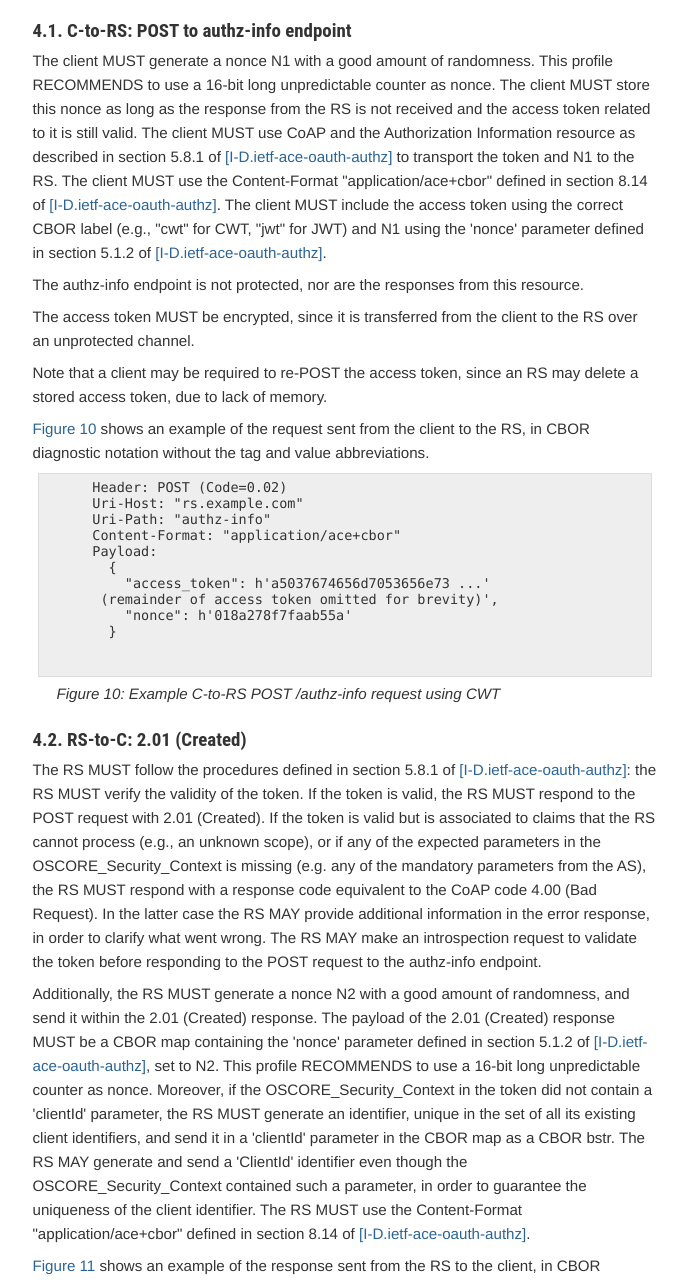
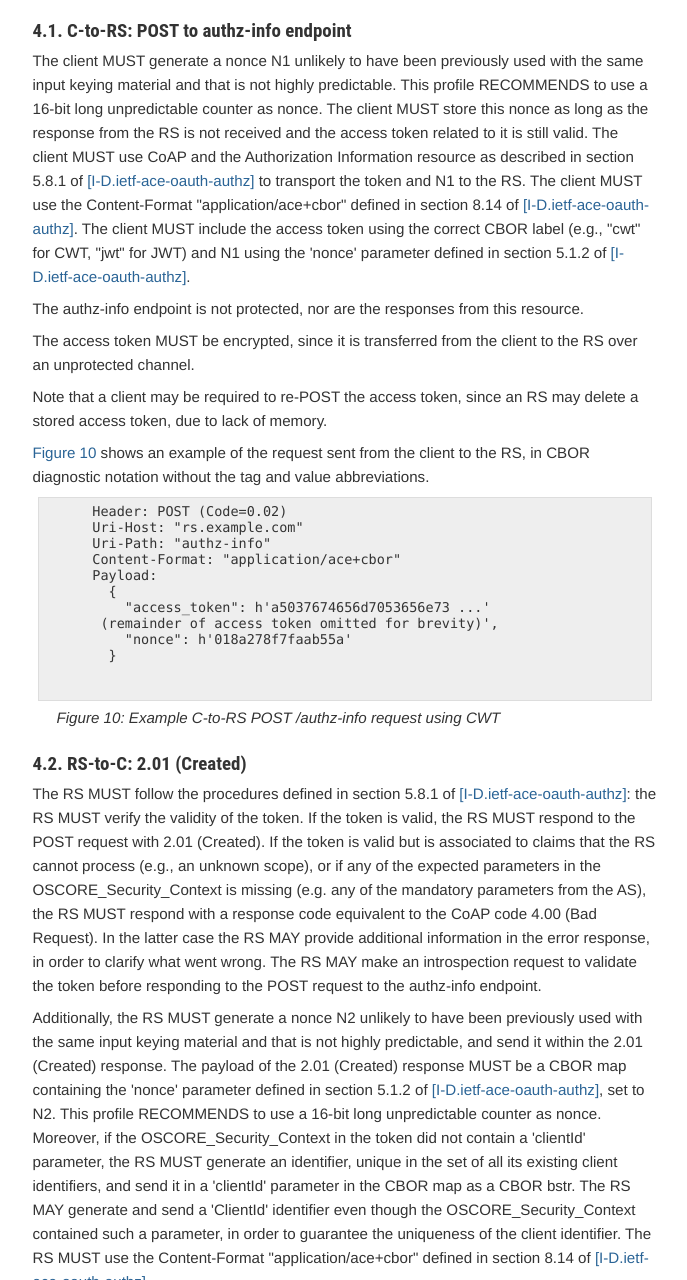
Before and after one commit to kaduk/ace-oscore-profile, a plain HTML site: page nonces-prop3/draft-ietf-ace-oscore-profile.html in a window 1280 px wide. Shown: the part 10720-12000 px from the top of the page, without its empty margins (123-810 px from the left). Drawn offline with Linux system fonts and the light colour scheme.

Commit message:
Script updating gh-pages from 74f4af3. [ci skip]

```diff
--- a/nonces-prop3/draft-ietf-ace-oscore-profile.html
+++ b/nonces-prop3/draft-ietf-ace-oscore-profile.html
@@ -823,7 +823,7 @@ OSCORE_Security_Context = {
 <h1 id="rfc.section.4.1">
 <a href="#rfc.section.4.1">4.1.</a> <a href="#c-rs" id="c-rs">C-to-RS: POST to authz-info endpoint</a>
 </h1>
-<p id="rfc.section.4.1.p.1">The client MUST generate a nonce N1 with a good amount of randomness. This profile RECOMMENDS to use a 16-bit long unpredictable counter as nonce. The client MUST store this nonce as long as the response from the RS is not received and the access token related to it is still valid. The client MUST use CoAP and the Authorization Information resource as described in section 5.8.1 of <a href="#I-D.ietf-ace-oauth-authz" class="xref">[I-D.ietf-ace-oauth-authz]</a> to transport the token and N1 to the RS. The client MUST use the Content-Format "application/ace+cbor" defined in section 8.14 of <a href="#I-D.ietf-ace-oauth-authz" class="xref">[I-D.ietf-ace-oauth-authz]</a>. The client MUST include the access token using the correct CBOR label (e.g., "cwt" for CWT, "jwt" for JWT) and N1 using the 'nonce' parameter defined in section 5.1.2 of <a href="#I-D.ietf-ace-oauth-authz" class="xref">[I-D.ietf-ace-oauth-authz]</a>.  </p>
+<p id="rfc.section.4.1.p.1">The client MUST generate a nonce N1 unlikely to have been previously used with the same input keying material and that is not highly predictable. This profile RECOMMENDS to use a 16-bit long unpredictable counter as nonce. The client MUST store this nonce as long as the response from the RS is not received and the access token related to it is still valid. The client MUST use CoAP and the Authorization Information resource as described in section 5.8.1 of <a href="#I-D.ietf-ace-oauth-authz" class="xref">[I-D.ietf-ace-oauth-authz]</a> to transport the token and N1 to the RS. The client MUST use the Content-Format "application/ace+cbor" defined in section 8.14 of <a href="#I-D.ietf-ace-oauth-authz" class="xref">[I-D.ietf-ace-oauth-authz]</a>. The client MUST include the access token using the correct CBOR label (e.g., "cwt" for CWT, "jwt" for JWT) and N1 using the 'nonce' parameter defined in section 5.1.2 of <a href="#I-D.ietf-ace-oauth-authz" class="xref">[I-D.ietf-ace-oauth-authz]</a>.  </p>
 <p id="rfc.section.4.1.p.2">The authz-info endpoint is not protected, nor are the responses from this resource.  </p>
 <p id="rfc.section.4.1.p.3">The access token MUST be encrypted, since it is transferred from the client to the RS over an unprotected channel.  </p>
 <p id="rfc.section.4.1.p.4">Note that a client may be required to re-POST the access token, since an RS may delete a stored access token, due to lack of memory.  </p>
@@ -848,7 +848,7 @@ OSCORE_Security_Context = {
 <a href="#rfc.section.4.2">4.2.</a> <a href="#rs-c" id="rs-c">RS-to-C: 2.01 (Created)</a>
 </h1>
 <p id="rfc.section.4.2.p.1">The RS MUST follow the procedures defined in section 5.8.1 of <a href="#I-D.ietf-ace-oauth-authz" class="xref">[I-D.ietf-ace-oauth-authz]</a>: the RS MUST verify the validity of the token. If the token is valid, the RS MUST respond to the POST request with 2.01 (Created). If the token is valid but is associated to claims that the RS cannot process (e.g., an unknown scope), or if any of the expected parameters in the OSCORE_Security_Context is missing (e.g. any of the mandatory parameters from the AS), the RS MUST respond with a response code equivalent to the CoAP code 4.00 (Bad Request). In the latter case the RS MAY provide additional information in the error response, in order to clarify what went wrong.  The RS MAY make an introspection request to validate the token before responding to the POST request to the authz-info endpoint.  </p>
-<p id="rfc.section.4.2.p.2">Additionally, the RS MUST generate a nonce N2 with a good amount of randomness, and send it within the 2.01 (Created) response. The payload of the 2.01 (Created) response MUST be a CBOR map containing the 'nonce' parameter defined in section 5.1.2 of <a href="#I-D.ietf-ace-oauth-authz" class="xref">[I-D.ietf-ace-oauth-authz]</a>, set to N2. This profile RECOMMENDS to use a 16-bit long unpredictable counter as nonce. Moreover, if the OSCORE_Security_Context in the token did not contain a 'clientId' parameter, the RS MUST generate an identifier, unique in the set of all its existing client identifiers, and send it in a 'clientId' parameter in the CBOR map as a CBOR bstr. The RS MAY generate and send a 'ClientId' identifier even though the OSCORE_Security_Context contained such a parameter, in order to guarantee the uniqueness of the client identifier. The RS MUST use the Content-Format "application/ace+cbor" defined in section 8.14 of <a href="#I-D.ietf-ace-oauth-authz" class="xref">[I-D.ietf-ace-oauth-authz]</a>.  </p>
+<p id="rfc.section.4.2.p.2">Additionally, the RS MUST generate a nonce N2 unlikely to have been previously used with the same input keying material and that is not highly predictable, and send it within the 2.01 (Created) response. The payload of the 2.01 (Created) response MUST be a CBOR map containing the 'nonce' parameter defined in section 5.1.2 of <a href="#I-D.ietf-ace-oauth-authz" class="xref">[I-D.ietf-ace-oauth-authz]</a>, set to N2. This profile RECOMMENDS to use a 16-bit long unpredictable counter as nonce. Moreover, if the OSCORE_Security_Context in the token did not contain a 'clientId' parameter, the RS MUST generate an identifier, unique in the set of all its existing client identifiers, and send it in a 'clientId' parameter in the CBOR map as a CBOR bstr. The RS MAY generate and send a 'ClientId' identifier even though the OSCORE_Security_Context contained such a parameter, in order to guarantee the uniqueness of the client identifier. The RS MUST use the Content-Format "application/ace+cbor" defined in section 8.14 of <a href="#I-D.ietf-ace-oauth-authz" class="xref">[I-D.ietf-ace-oauth-authz]</a>.  </p>
 <p><a href="#ex4" class="xref">Figure 11</a> shows an example of the response sent from the RS to the client, in CBOR diagnostic notation without the tag and value abbreviations.  </p>
 <div id="rfc.figure.11"></div>
 <div id="ex4"></div>
@@ -909,7 +909,7 @@ OSCORE_Security_Context = {
 <p id="rfc.section.7.p.1">This document specifies a profile for the Authentication and Authorization for Constrained Environments (ACE) framework <a href="#I-D.ietf-ace-oauth-authz" class="xref">[I-D.ietf-ace-oauth-authz]</a>.  Thus the general security considerations from the framework also apply to this profile.  </p>
 <p id="rfc.section.7.p.2">Furthermore the general security considerations of OSCORE <a href="#I-D.ietf-core-object-security" class="xref">[I-D.ietf-core-object-security]</a> also apply to this specific use of the OSCORE protocol.  </p>
 <p id="rfc.section.7.p.3">OSCORE is designed to secure point-to-point communication, providing a secure binding between the request and the response(s).  Thus the basic OSCORE protocol is not intended for use in point-to-multipoint communication (e.g. multicast, publish-subscribe).  Implementers of this profile should make sure that their usecase corresponds to the expected use of OSCORE, to prevent weakening the security assurances provided by OSCORE.  </p>
-<p id="rfc.section.7.p.4">Since the use of nonces in the exchange guarantees uniqueness of AEAD keys and nonces even in case of re-boots, a good amount of randomness is required. If that is not guaranteed, nodes are still susceptible to re-using nonces and keys, in case the Security Context is lost, and on-path attacker replaying messages.  </p>
+<p id="rfc.section.7.p.4">Since the use of nonces in the exchange guarantees uniqueness of AEAD keys and nonces even in case of re-boots, it is required that nonces are not reused with the same input keying material. If that is not guaranteed, nodes are still susceptible to re-using nonces and keys, in case the Security Context is lost, and on-path attacker replaying messages.  </p>
 <p id="rfc.section.7.p.5">This profiles recommends that the RS maintains a single access token for a client. The use of multiple access tokens for a single client increases the strain on the resource server as it must consider every access token and calculate the actual permissions of the client. Also, tokens may contradict each other which may lead the server to enforce wrong permissions. If one of the access tokens expires earlier than others, the resulting permissions may offer insufficient protection. Developers should avoid using multiple access tokens for a client.  </p>
 <h1 id="rfc.section.8">
 <a href="#rfc.section.8">8.</a> Privacy Considerations</h1>
```
Also changed, not shown: nonces-prop3/draft-ietf-ace-oscore-profile.txt.
